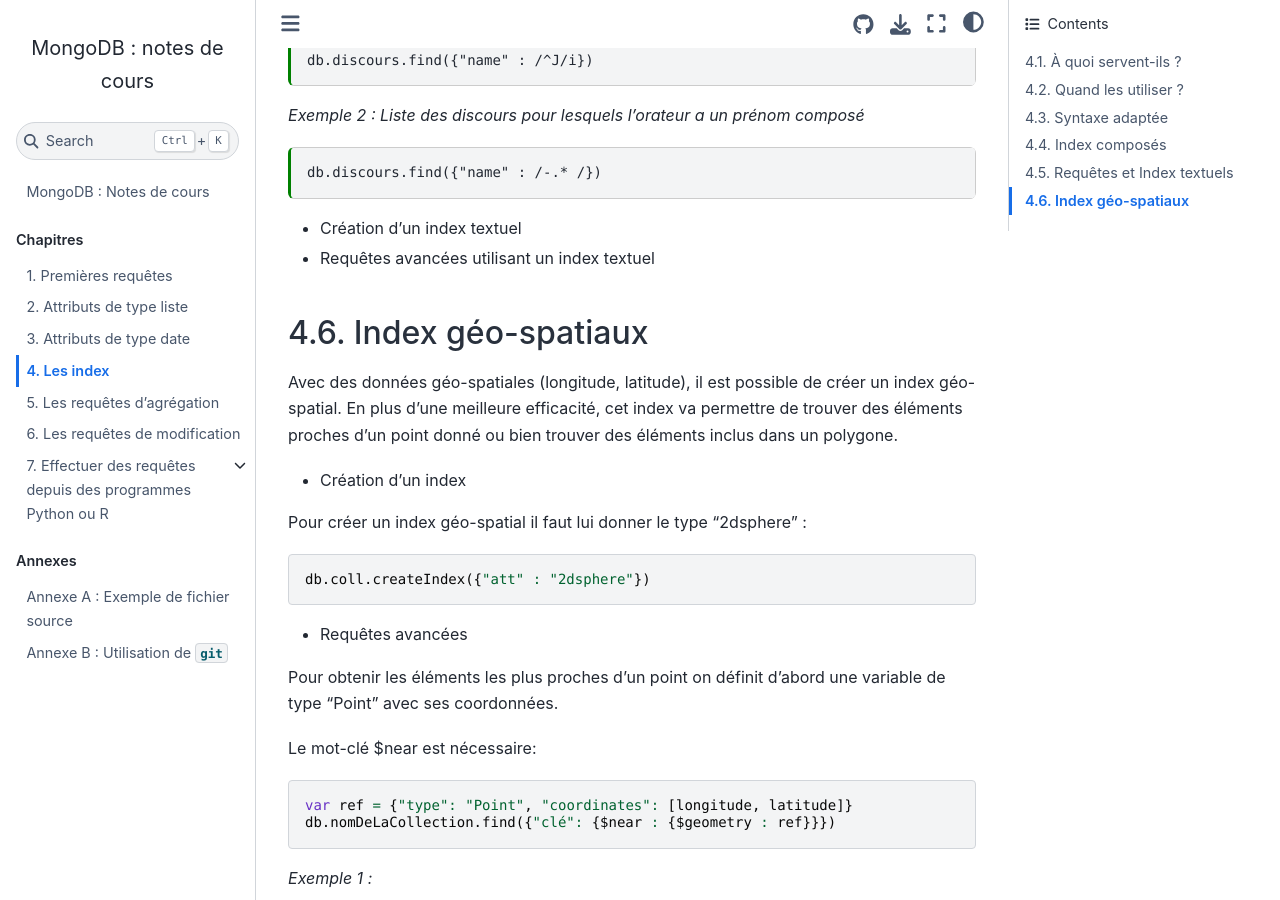
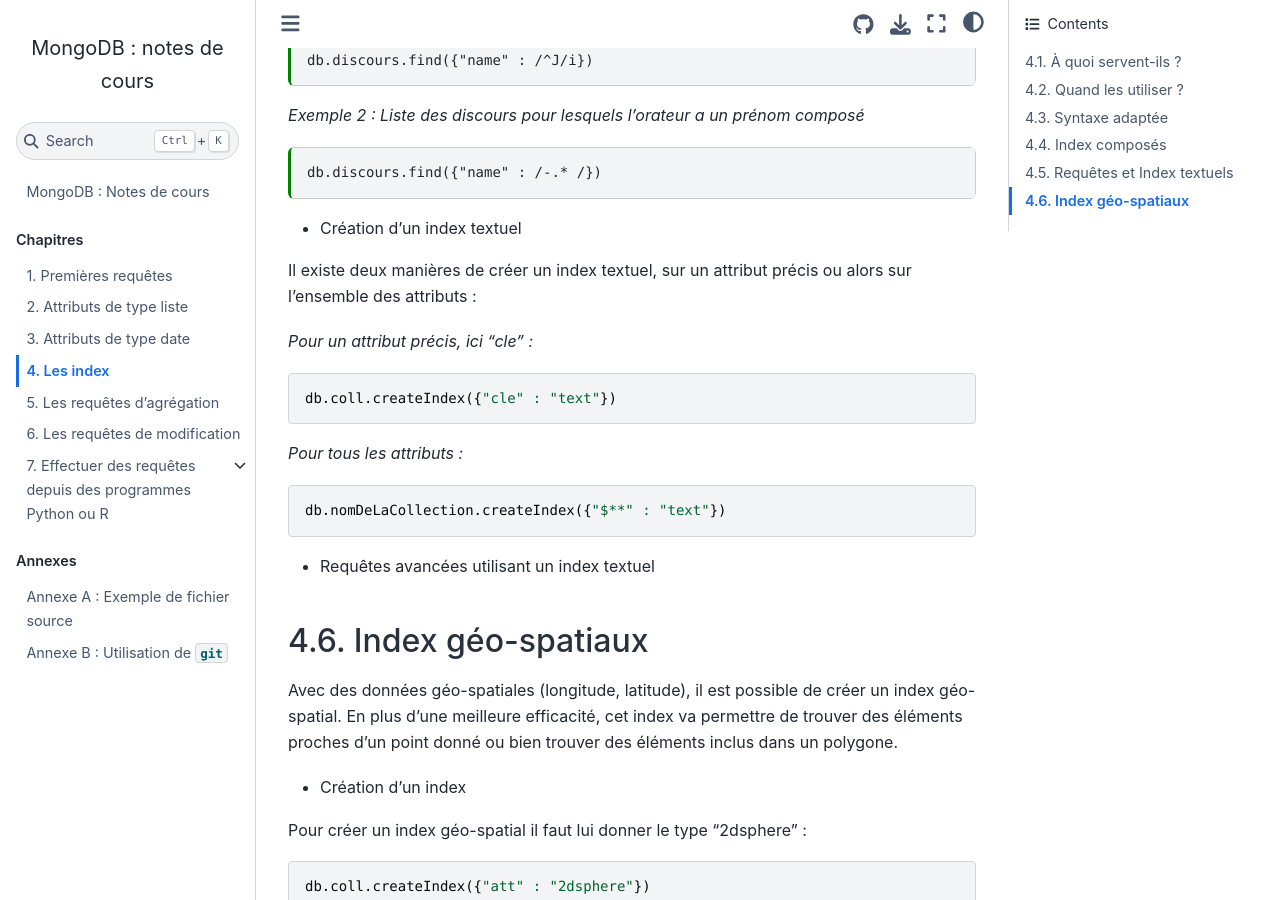
Before and after one commit to rtavenar/mongo_book, a Jupyter Book: the page built from content/04_index.md, in a window 1280 px wide and 900 px high, scrolled down 3722 px. Built offline with Jupyter Book 1.0.4 settings and Sphinx 7.4.7 and the Sphinx Book theme 1.1.4, drawn with Linux system fonts in a browser that asks for light colours.

Commit message:
Update 04_index.md

````diff
--- a/content/04_index.md
+++ b/content/04_index.md
@@ -142,6 +142,21 @@ db.discours.find({"name" : /-.* /})
 
 
 * Création d'un index textuel
+
+Il existe deux manières de créer un index textuel, sur un attribut précis ou alors sur l'ensemble des attributs :
+
+_Pour un attribut précis, ici "cle" :_
+
+```javascript
+db.coll.createIndex({"cle" : "text"})
+```
+
+_Pour tous les attributs :_
+
+```javascript
+db.nomDeLaCollection.createIndex({"$**" : "text"})
+```
+
 * Requêtes avancées utilisant un index textuel
 
 
````
